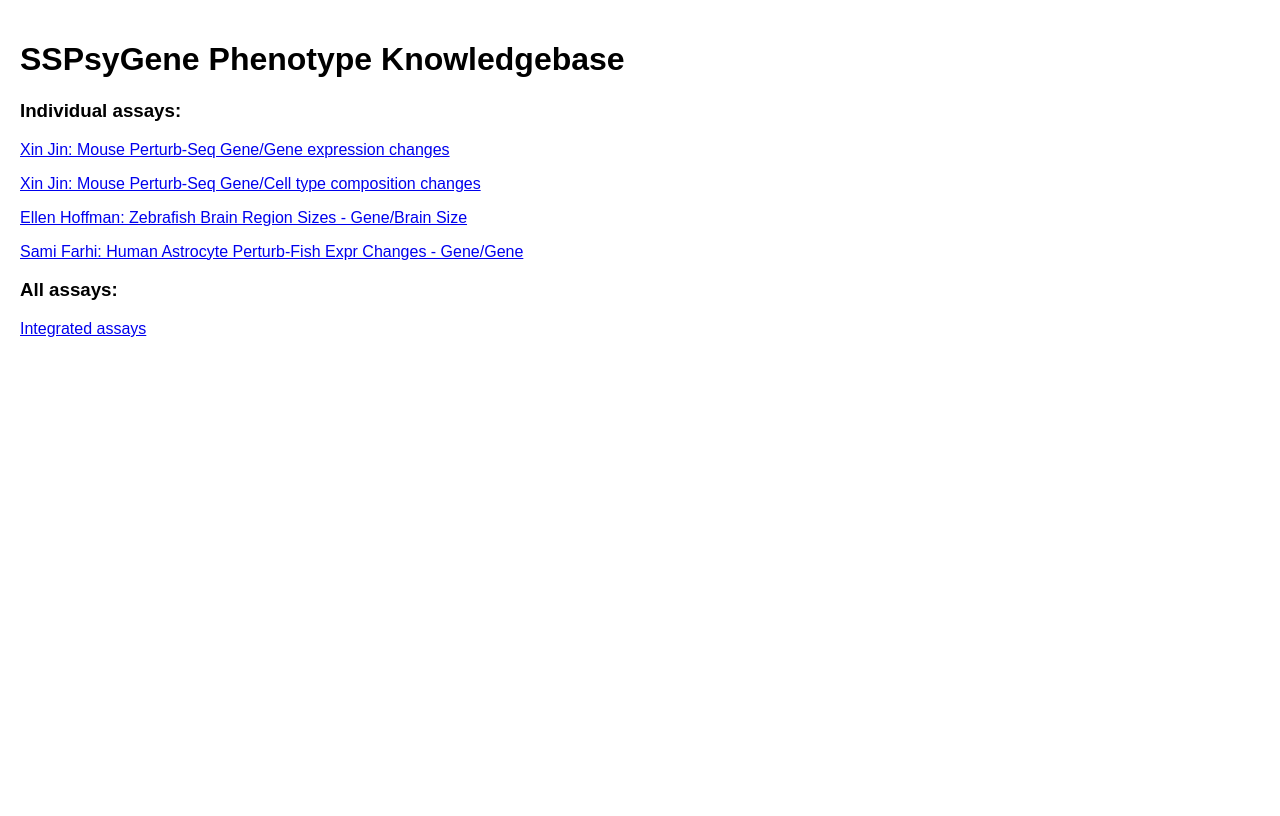
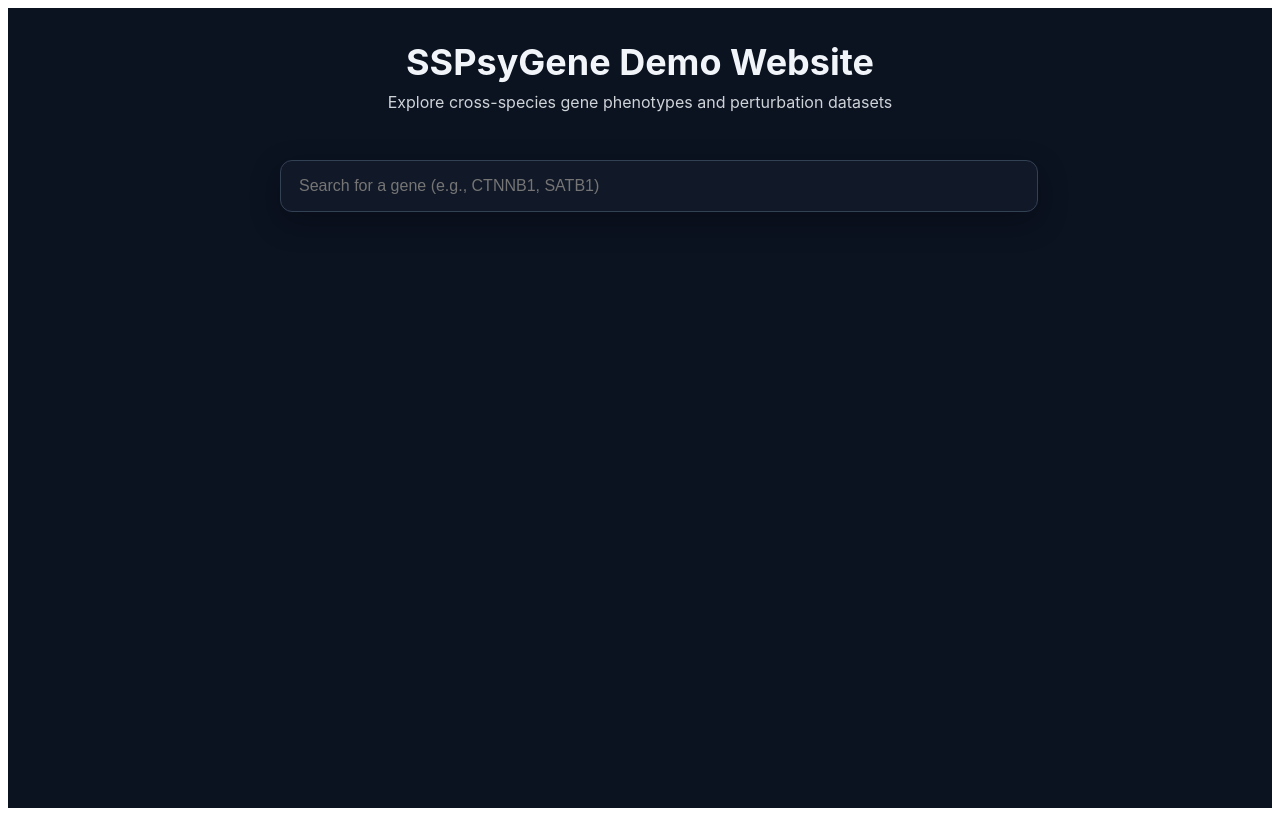
Before and after one commit to sspsygene-dracc/psypheno, a Next.js app in the folder web/: page / in a window 1280 px wide. Built offline with nearby package versions, Linux system fonts and the light colour scheme.

Commit message:
New index page

```diff
--- /dev/null
+++ b/web/pages/all-datasets.tsx
@@ -0,0 +1,34 @@
+import Link from "next/link";
+
+export default function AllDatasets() {
+  return (
+    <div style={{ padding: 12 }}>
+      <h1>SSPsyGene Phenotype Knowledgebase</h1>
+      <h3>Individual assays:</h3>
+      <p>
+        <Link href="/pheno/deg">
+          Xin Jin: Mouse Perturb-Seq Gene/Gene expression changes
+        </Link>
+      </p>
+      <p>
+        <Link href="/pheno/comp">
+          Xin Jin: Mouse Perturb-Seq Gene/Cell type composition changes
+        </Link>
+      </p>
+      <p>
+        <Link href="/pheno/sizes">
+          Ellen Hoffman: Zebrafish Brain Region Sizes - Gene/Brain Size
+        </Link>
+      </p>
+      <p>
+        <Link href="/pheno/perturbFishAstr">
+          Sami Farhi: Human Astrocyte Perturb-Fish Expr Changes - Gene/Gene
+        </Link>
+      </p>
+      <h3>All assays:</h3>
+      <p>
+        <Link href="/pheno/all">Integrated assays</Link>
+      </p>
+    </div>
+  );
+}
--- a/web/pages/index.tsx
+++ b/web/pages/index.tsx
@@ -1,34 +1,169 @@
-import Link from "next/link";
+import { useEffect, useRef, useState } from "react";
+import Head from "next/head";
 
-export default function PhenoHome() {
+type Suggestion = {
+  species: string;
+  name: string;
+  entrezId: string;
+};
+
+export default function Home() {
+  const [query, setQuery] = useState<string>("");
+  const [suggestions, setSuggestions] = useState<Suggestion[]>([]);
+  const [open, setOpen] = useState<boolean>(false);
+  const [highlightIndex, setHighlightIndex] = useState<number>(-1);
+  const containerRef = useRef<HTMLDivElement | null>(null);
+
+  useEffect(() => {
+    const handler = (e: MouseEvent) => {
+      if (!containerRef.current) return;
+      if (!containerRef.current.contains(e.target as Node)) {
+        setOpen(false);
+        setHighlightIndex(-1);
+      }
+    };
+    document.addEventListener("mousedown", handler);
+    return () => document.removeEventListener("mousedown", handler);
+  }, []);
+
+  useEffect(() => {
+    const controller = new AbortController();
+    const run = async () => {
+      const text = query.trim();
+      if (!text) {
+        setSuggestions([]);
+        return;
+      }
+      try {
+        const res = await fetch("/api/search-text", {
+          method: "POST",
+          headers: { "Content-Type": "application/json" },
+          body: JSON.stringify({ text }),
+          signal: controller.signal,
+        });
+        if (!res.ok) return;
+        const data = await res.json();
+        setSuggestions(Array.isArray(data.suggestions) ? data.suggestions : []);
+        setOpen(true);
+      } catch (_) {
+        // swallow
+      }
+    };
+    const t = setTimeout(run, 150);
+    return () => {
+      controller.abort();
+      clearTimeout(t);
+    };
+  }, [query]);
+
+  const onKeyDown: React.KeyboardEventHandler<HTMLInputElement> = (e) => {
+    if (!open || suggestions.length === 0) return;
+    if (e.key === "ArrowDown") {
+      e.preventDefault();
+      setHighlightIndex((i) => (i + 1) % suggestions.length);
+    } else if (e.key === "ArrowUp") {
+      e.preventDefault();
+      setHighlightIndex((i) => (i - 1 + suggestions.length) % suggestions.length);
+    } else if (e.key === "Enter") {
+      e.preventDefault();
+      const chosen = suggestions[highlightIndex >= 0 ? highlightIndex : 0];
+      if (chosen) {
+        setQuery(chosen.name);
+        setOpen(false);
+      }
+    } else if (e.key === "Escape") {
+      setOpen(false);
+    }
+  };
+
+  const choose = (s: Suggestion) => {
+    setQuery(s.name);
+    setOpen(false);
+  };
+
   return (
-    <div style={{ padding: 12 }}>
-      <h1>SSPsyGene Phenotype Knowledgebase</h1>
-      <h3>Individual assays:</h3>
-      <p>
-        <Link href="/pheno/deg">
-          Xin Jin: Mouse Perturb-Seq Gene/Gene expression changes
-        </Link>
-      </p>
-      <p>
-        <Link href="/pheno/comp">
-          Xin Jin: Mouse Perturb-Seq Gene/Cell type composition changes
-        </Link>
-      </p>
-      <p>
-        <Link href="/pheno/sizes">
-          Ellen Hoffman: Zebrafish Brain Region Sizes - Gene/Brain Size
-        </Link>
-      </p>
-      <p>
-        <Link href="/pheno/perturbFishAstr">
-          Sami Farhi: Human Astrocyte Perturb-Fish Expr Changes - Gene/Gene
-        </Link>
-      </p>
-      <h3>All assays:</h3>
-      <p>
-        <Link href="/pheno/all">Integrated assays</Link>
-      </p>
-    </div>
+    <>
+      <Head>
+        <title>SSPsyGene Demo</title>
+      </Head>
+      <div style={{ minHeight: "100vh", background: "#0b1220" }}>
+        <header
+          style={{
+            padding: "32px 16px",
+            textAlign: "center",
+            color: "#f1f5f9",
+            fontFamily: "-apple-system, BlinkMacSystemFont, Segoe UI, Roboto, Helvetica, Arial, sans-serif",
+          }}
+        >
+          <h1 style={{ fontSize: 36, margin: 0 }}>SSPsyGene Demo Website</h1>
+          <p style={{ opacity: 0.85, marginTop: 8 }}>
+            Explore cross-species gene phenotypes and perturbation datasets
+          </p>
+        </header>
+        <main style={{ display: "flex", justifyContent: "center" }}>
+          <div ref={containerRef} style={{ width: "min(720px, 92%)", position: "relative" }}>
+            <input
+              value={query}
+              onChange={(e) => setQuery(e.target.value)}
+              onFocus={() => query && setOpen(true)}
+              onKeyDown={onKeyDown}
+              placeholder="Search for a gene (e.g., CTNNB1, SATB1)"
+              style={{
+                width: "100%",
+                padding: "16px 18px",
+                borderRadius: 12,
+                border: "1px solid #334155",
+                outline: "none",
+                fontSize: 16,
+                background: "#111827",
+                color: "#e5e7eb",
+                boxShadow: "0 10px 30px rgba(0,0,0,0.25)",
+              }}
+            />
+            {open && suggestions.length > 0 && (
+              <div
+                style={{
+                  position: "absolute",
+                  top: "100%",
+                  left: 0,
+                  right: 0,
+                  marginTop: 8,
+                  background: "#0f172a",
+                  border: "1px solid #334155",
+                  borderRadius: 12,
+                  overflow: "hidden",
+                  boxShadow: "0 14px 40px rgba(0,0,0,0.35)",
+                  zIndex: 20,
+                }}
+              >
+                {suggestions.map((s, idx) => (
+                  <div
+                    key={`${s.entrezId}-${idx}`}
+                    onMouseDown={(e) => e.preventDefault()}
+                    onClick={() => choose(s)}
+                    onMouseEnter={() => setHighlightIndex(idx)}
+                    style={{
+                      display: "flex",
+                      justifyContent: "space-between",
+                      alignItems: "center",
+                      padding: "12px 16px",
+                      cursor: "pointer",
+                      background: idx === highlightIndex ? "#1e293b" : "transparent",
+                      color: "#e2e8f0",
+                    }}
+                  >
+                    <div style={{ display: "flex", gap: 8, alignItems: "baseline" }}>
+                      <span style={{ fontWeight: 600 }}>{s.name}</span>
+                      <span style={{ opacity: 0.7, fontSize: 12 }}>{s.species}</span>
+                    </div>
+                    <span style={{ opacity: 0.7, fontSize: 12 }}>Entrez {s.entrezId}</span>
+                  </div>
+                ))}
+              </div>
+            )}
+          </div>
+        </main>
+      </div>
+    </>
   );
 }
```
